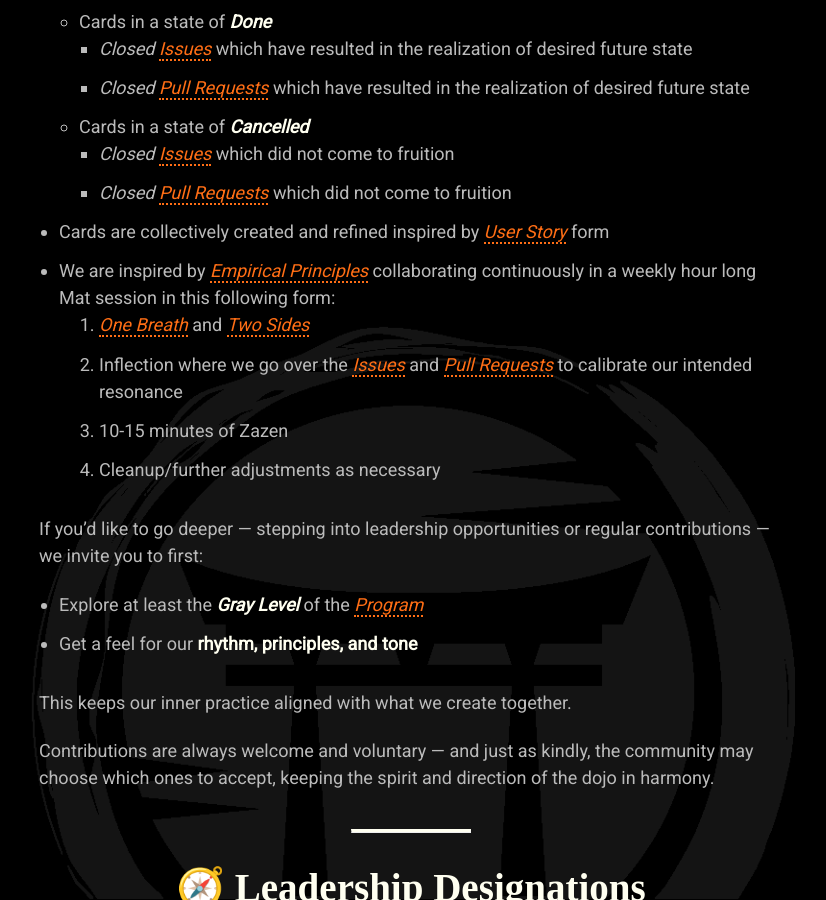
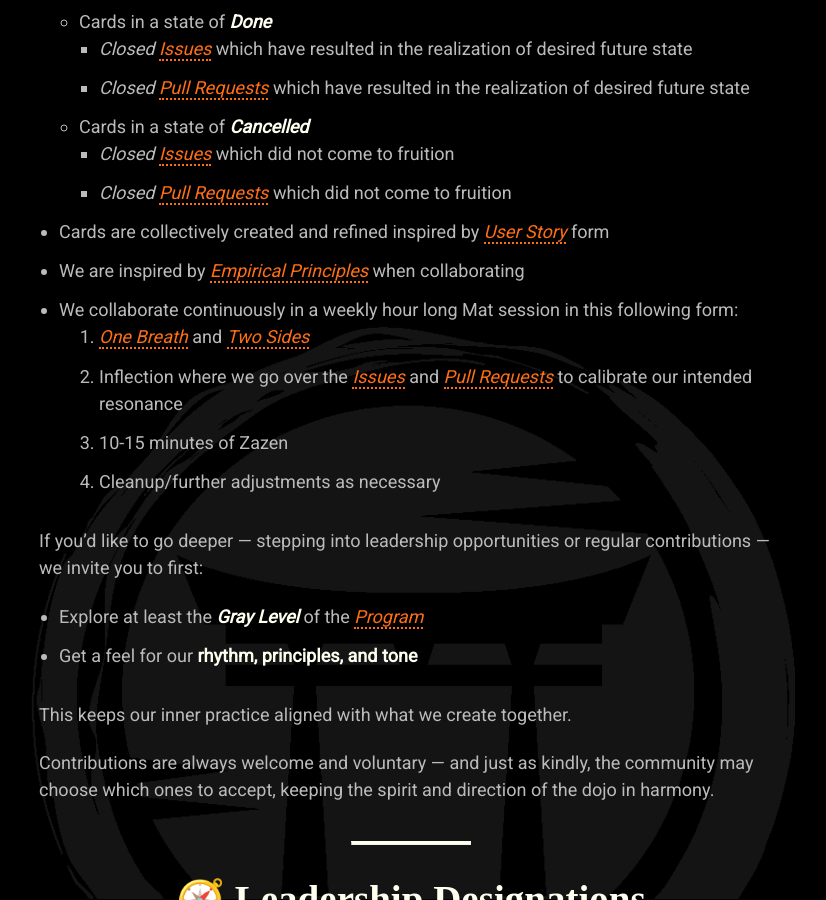
Before and after one commit to mindset-dojo/mindset-dojo.github.io, a Jekyll site: the page built from project.md, in a window 1280 px wide and 900 px high, scrolled down 2163 px. Shown: the whole window, without its empty margins (229-1055 px from the left). Built offline with Jekyll 4.4.1, drawn with Linux system fonts in a browser that asks for light colours; some web fonts are replaced.

Commit message:
fix(project): split run-on sentence to two bullet points.

```diff
--- a/project.md
+++ b/project.md
@@ -67,7 +67,8 @@
     * *Closed* [Issues]({{site.repo_url}}/issues) which did not come to fruition
     * *Closed* [Pull Requests]({{site.repo_url}}/pulls) which did not come to fruition
 * Cards are collectively created and refined inspired by [User Story](https://en.wikipedia.org/wiki/User_story) form
-* We are inspired by [Empirical Principles](https://www.scrum.org/resources/blog/three-pillars-empiricism-scrum) collaborating continuously in a weekly hour long Mat session in this following form:
+* We are inspired by [Empirical Principles](https://www.scrum.org/resources/blog/three-pillars-empiricism-scrum) when collaborating
+* We collaborate continuously in a weekly hour long Mat session in this following form:
   1. [One Breath](https://vimeo.com/944618879/47e96945a4) and [Two Sides](https://vimeo.com/944663134/d4f1c4f333)
   2. Inflection where we go over the [Issues]({{site.repo_url}}/issues) and [Pull Requests]({{site.repo_url}}/pulls) to calibrate our intended resonance
   3. 10-15 minutes of Zazen
```
